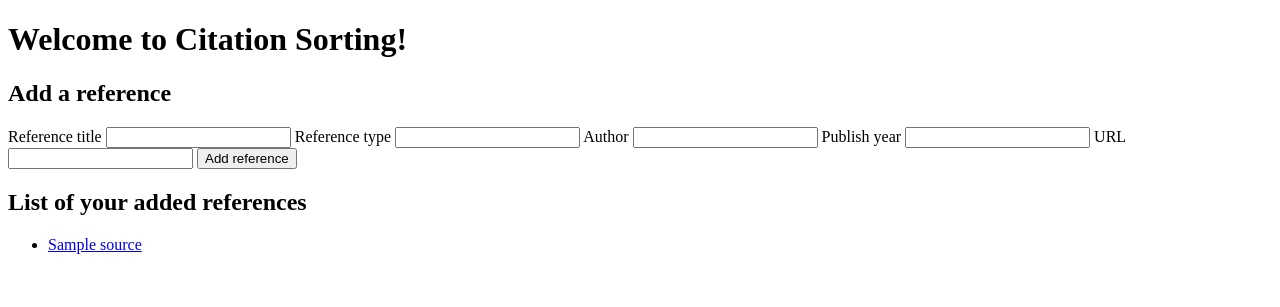
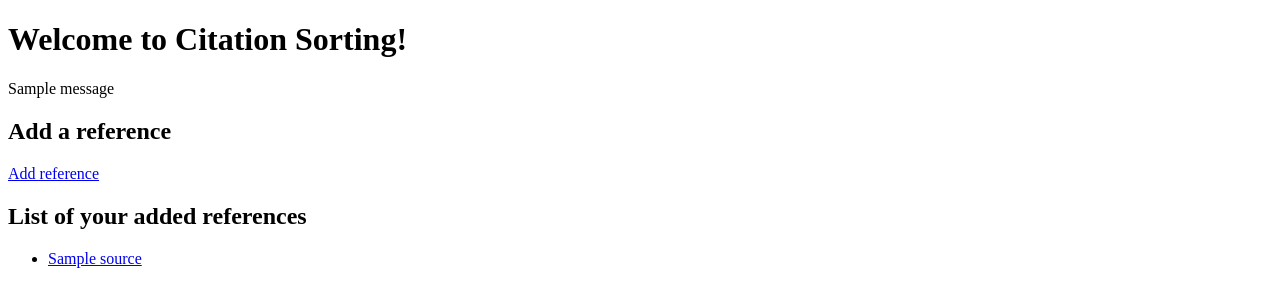
Before and after one commit to TuomasCS/CitationSorter4000, a Flask app: page / in a window 1280 px wide. Shown: the top 307 px of the page. Run offline with Flask 3, Linux system fonts and the light colour scheme; tables that the repository leaves empty hold one stand-in row (values such as "Sample post"); one stand-in notice (Sample message) is shown.

Commit message:
Update html files

```diff
--- a/src/templates/index.html
+++ b/src/templates/index.html
@@ -5,29 +5,13 @@
   </head>
   <body>
     <h1>Welcome to Citation Sorting!</h1>
-
+    {% with message = get_flashed_messages() %}
+    {% if message %}
+    {{ message[0] }}
+    {% endif %}
+    {% endwith %}
     <h2>Add a reference</h2>
-    {% if error %}
-      <p role="alert">{{ error }}</p>
-    {% endif %}
-    <form method="post" action="/">
-      <label for="name">Reference title</label>
-      <input id="name" name="name" type="text" value="{{ form_values.get('name', '') }}" required>
-
-      <label for="type">Reference type</label>
-      <input id="type" name="type" type="text" value="{{ form_values.get('type', '') }}">
-
-      <label for="author">Author</label>
-      <input id="author" name="author" type="text" value="{{ form_values.get('author', '') }}">
-
-      <label for="publish_year">Publish year</label>
-      <input id="publish_year" name="publish_year" type="number" step="1" value="{{ form_values.get('publish_year', '') }}">
-
-      <label for="url">URL</label>
-      <input id="url" name="url" type="url" value="{{ form_values.get('url', '') }}">
-
-      <button type="submit">Add reference</button>
-    </form>
+    <a href="/create" role="button">Add reference</a>
 
     {% if references %}
       <h2>List of your added references</h2>
--- a/src/templates/reference.html
+++ b/src/templates/reference.html
@@ -5,8 +5,8 @@
   </head>
   <body>
     <h1>Reference</h1>
-    {% for info, value in reference.items() %}
-    <p><strong>{{info | field_label}}</strong>: {{ value }}</p>
+    {% for field in fields %}
+    <p><strong>{{field | field_label}}</strong>: {{reference.get(field, "not defined")}}</p>
     {% endfor %}
 
     <h2>BibTeX for Overleaf</h2>
```
Also changed, not shown: src/templates/add_reference.html (+17 -7 lines).
